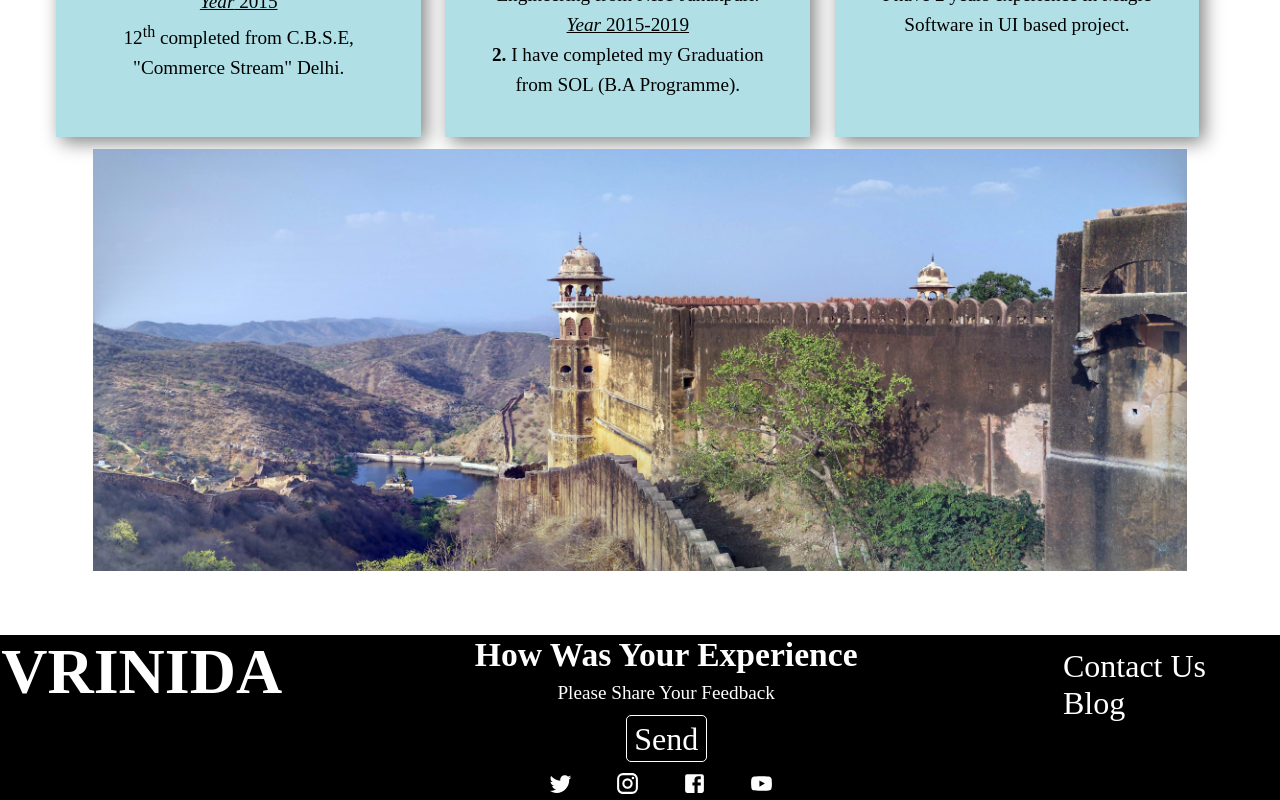
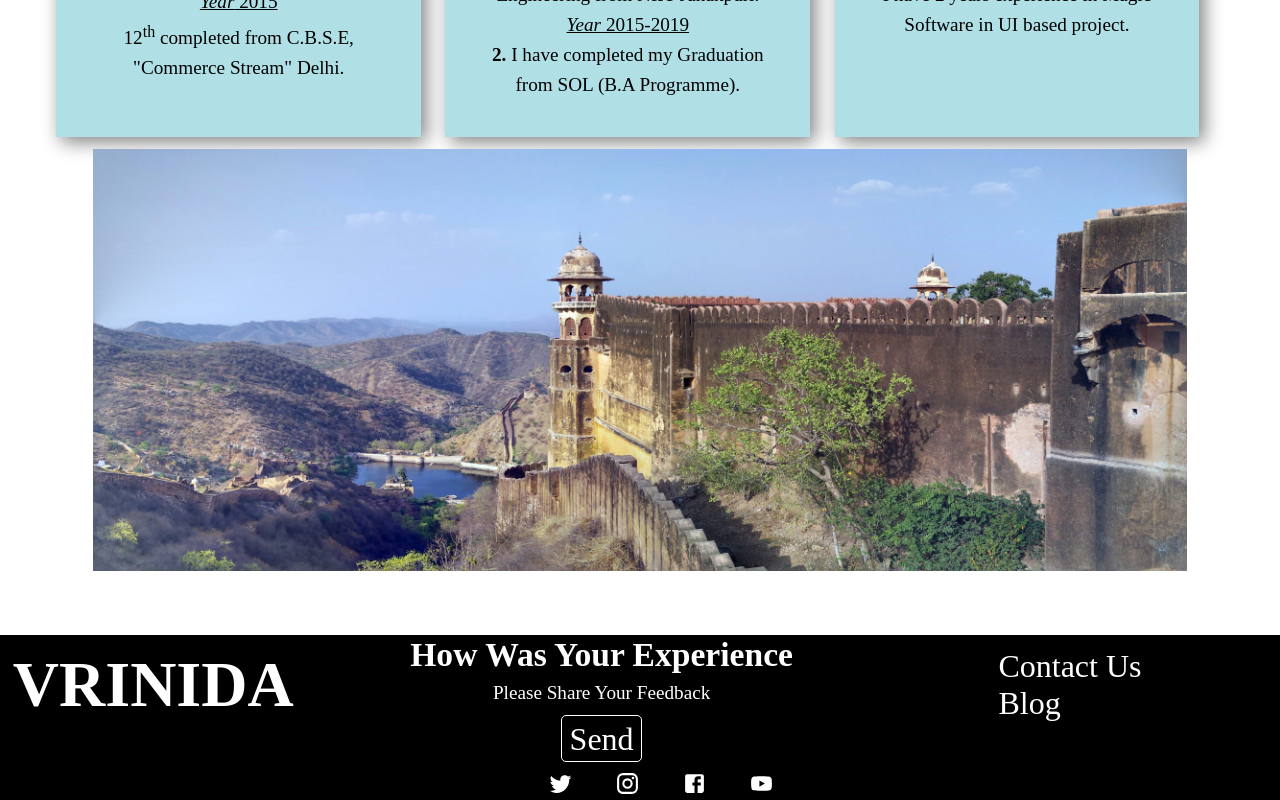
Before and after one commit to GOKUSAMA-DEV/virinda, a React (Create React App) app: page /blog in a window 1280 px wide. Shown: the part 365-1165 px from the top of the page. Built offline with nearby package versions, Linux system fonts and the light colour scheme.

Commit message:
Your commit544

```diff
--- a/src/index.css
+++ b/src/index.css
@@ -321,8 +321,10 @@ a{
 .footer_title{
   font-size: 2rem;
   color: white;
-  padding-left: 0.1%;
-  /*   */
+  display: flex;
+  margin-top: 1%;
+  margin-left: 1%;
+  width: 16%;  /*   */
 }
 
 .footer_mid{
```
